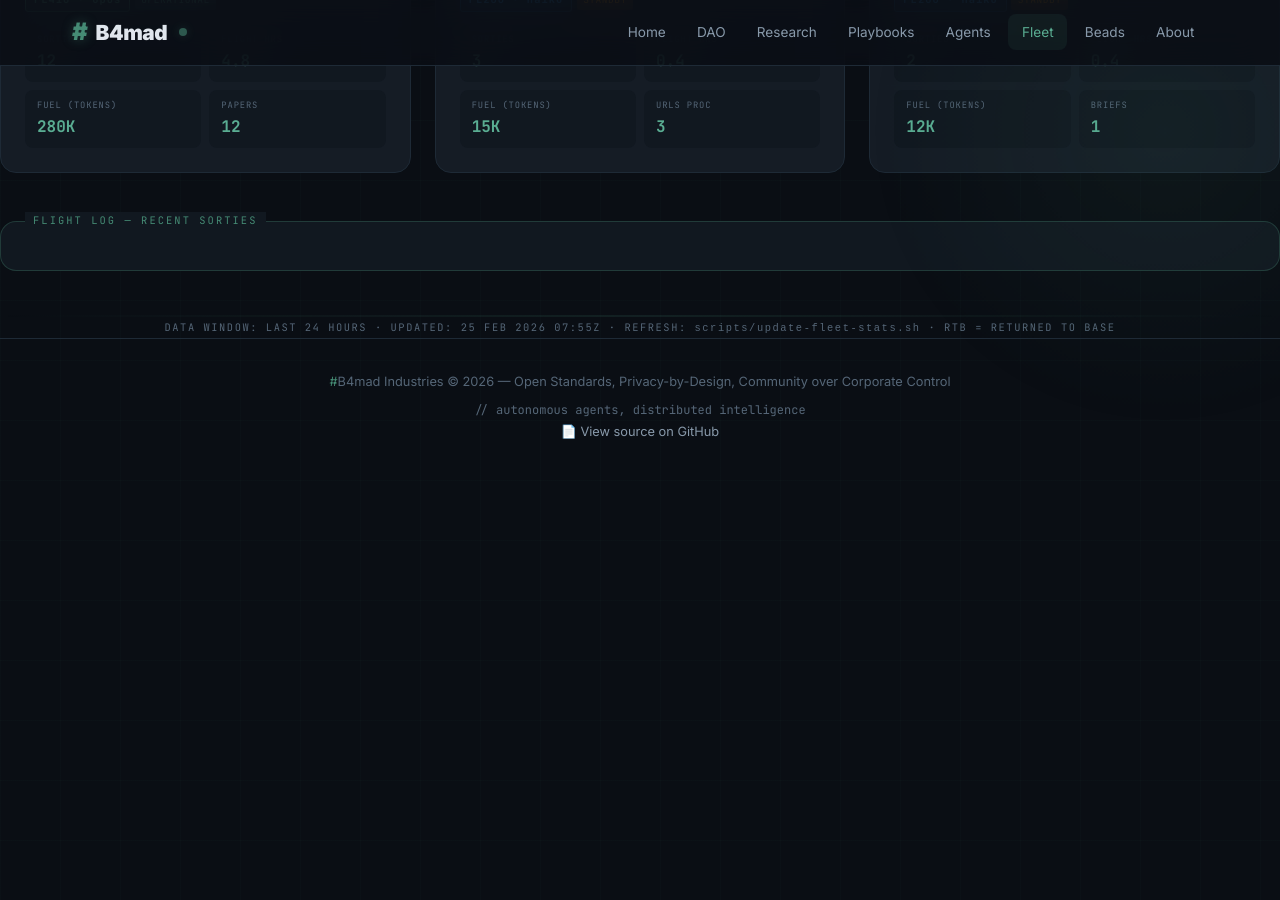
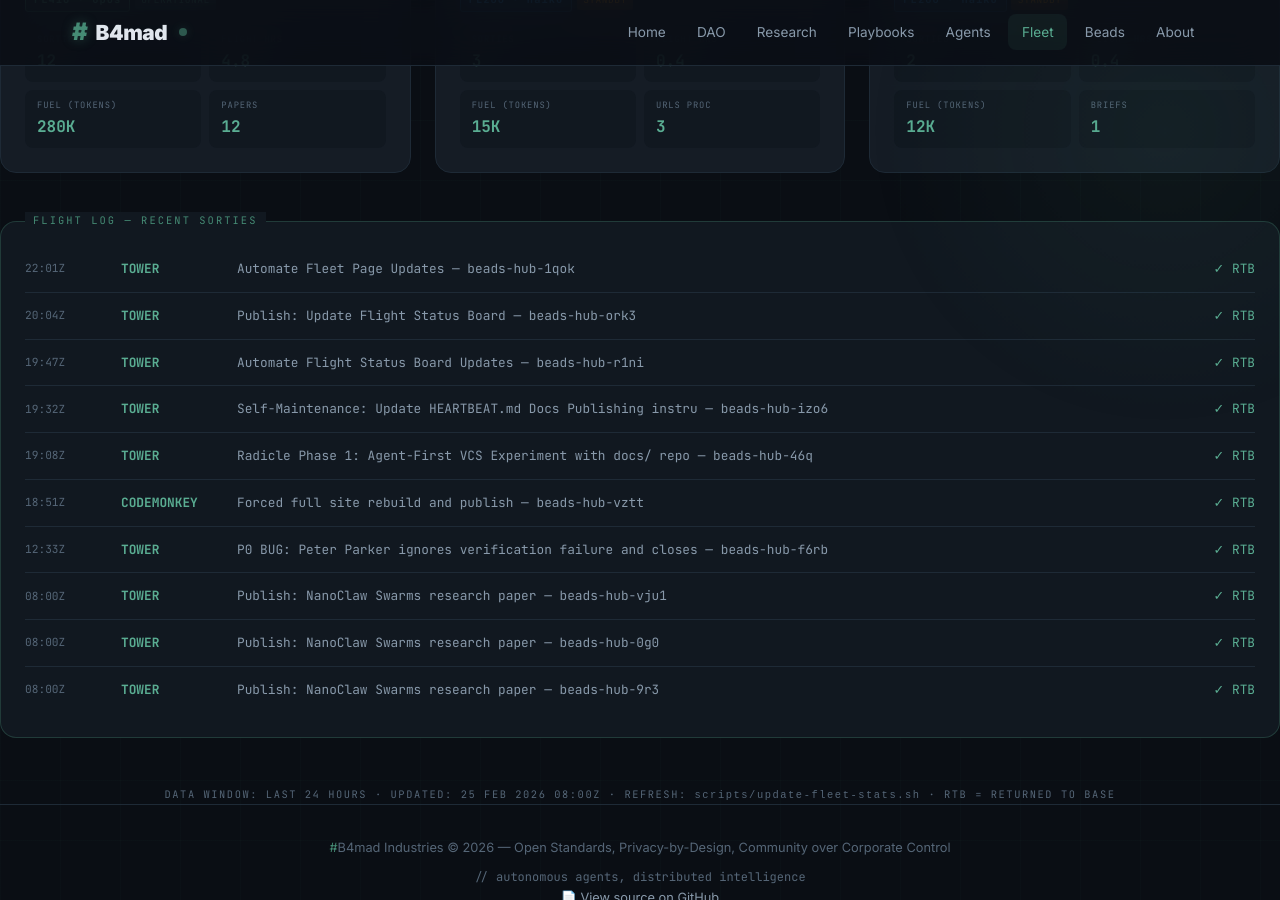
Before and after one commit to brenner-axiom/docs, a Jekyll site: the page built from fleet/index.html, in a window 1280 px wide and 900 px high, scrolled down 806 px. Built offline with Jekyll 4.4.1, drawn with Linux system fonts in a browser that asks for light colours; before the commit the page ends 1281 px from its top, so only the background shows below that; some of the changed text lies outside the part shown.

Commit message:
fleet: auto-update dashboard stats 2026-02-25T08:00Z

```diff
--- a/fleet/index.html
+++ b/fleet/index.html
@@ -284,27 +284,27 @@ description: "#B4mad Agent Fleet metrics dashboard with aviation theme"
 <!-- Cumulative Stats -->
 <div class="stats-bar">
   <div class="stat-item">
-    <div class="stat-value">0</div>
+    <div class="stat-value">50</div>
     <div class="stat-unit">nm</div>
     <div class="stat-label">Distance Flown</div>
   </div>
   <div class="stat-item">
-    <div class="stat-value">0K</div>
+    <div class="stat-value">2870K</div>
     <div class="stat-unit">kg</div>
     <div class="stat-label">Fuel Burned</div>
   </div>
   <div class="stat-item">
-    <div class="stat-value">0</div>
+    <div class="stat-value">32</div>
     <div class="stat-unit">pax</div>
     <div class="stat-label">Passengers</div>
   </div>
   <div class="stat-item">
-    <div class="stat-value">0.0</div>
+    <div class="stat-value">49.2</div>
     <div class="stat-unit">hrs</div>
     <div class="stat-label">Flight Hours</div>
   </div>
   <div class="stat-item">
-    <div class="stat-value">0</div>
+    <div class="stat-value">82</div>
     <div class="stat-unit">msn</div>
     <div class="stat-label">Sorties Flown</div>
   </div>
@@ -508,11 +508,70 @@ description: "#B4mad Agent Fleet metrics dashboard with aviation theme"
 
 <!-- Flight Log -->
 <div class="flight-log">
-
+  <div class="log-entry">
+    <span class="log-time">22:01Z</span>
+    <span class="log-callsign">TOWER</span>
+    <span class="log-mission">Automate Fleet Page Updates — beads-hub-1qok</span>
+    <span class="log-status"><span class="complete">✓ RTB</span></span>
+  </div>
+  <div class="log-entry">
+    <span class="log-time">20:04Z</span>
+    <span class="log-callsign">TOWER</span>
+    <span class="log-mission">Publish: Update Flight Status Board — beads-hub-ork3</span>
+    <span class="log-status"><span class="complete">✓ RTB</span></span>
+  </div>
+  <div class="log-entry">
+    <span class="log-time">19:47Z</span>
+    <span class="log-callsign">TOWER</span>
+    <span class="log-mission">Automate Flight Status Board Updates — beads-hub-r1ni</span>
+    <span class="log-status"><span class="complete">✓ RTB</span></span>
+  </div>
+  <div class="log-entry">
+    <span class="log-time">19:32Z</span>
+    <span class="log-callsign">TOWER</span>
+    <span class="log-mission">Self-Maintenance: Update HEARTBEAT.md Docs Publishing instru — beads-hub-izo6</span>
+    <span class="log-status"><span class="complete">✓ RTB</span></span>
+  </div>
+  <div class="log-entry">
+    <span class="log-time">19:08Z</span>
+    <span class="log-callsign">TOWER</span>
+    <span class="log-mission">Radicle Phase 1: Agent-First VCS Experiment with docs/ repo — beads-hub-46q</span>
+    <span class="log-status"><span class="complete">✓ RTB</span></span>
+  </div>
+  <div class="log-entry">
+    <span class="log-time">18:51Z</span>
+    <span class="log-callsign">CODEMONKEY</span>
+    <span class="log-mission">Forced full site rebuild and publish — beads-hub-vztt</span>
+    <span class="log-status"><span class="complete">✓ RTB</span></span>
+  </div>
+  <div class="log-entry">
+    <span class="log-time">12:33Z</span>
+    <span class="log-callsign">TOWER</span>
+    <span class="log-mission">P0 BUG: Peter Parker ignores verification failure and closes — beads-hub-f6rb</span>
+    <span class="log-status"><span class="complete">✓ RTB</span></span>
+  </div>
+  <div class="log-entry">
+    <span class="log-time">08:00Z</span>
+    <span class="log-callsign">TOWER</span>
+    <span class="log-mission">Publish: NanoClaw Swarms research paper — beads-hub-vju1</span>
+    <span class="log-status"><span class="complete">✓ RTB</span></span>
+  </div>
+  <div class="log-entry">
+    <span class="log-time">08:00Z</span>
+    <span class="log-callsign">TOWER</span>
+    <span class="log-mission">Publish: NanoClaw Swarms research paper — beads-hub-0g0</span>
+    <span class="log-status"><span class="complete">✓ RTB</span></span>
+  </div>
+  <div class="log-entry">
+    <span class="log-time">08:00Z</span>
+    <span class="log-callsign">TOWER</span>
+    <span class="log-mission">Publish: NanoClaw Swarms research paper — beads-hub-9r3</span>
+    <span class="log-status"><span class="complete">✓ RTB</span></span>
+  </div>
 </div>
 
 <div style="text-align: center; margin-top: 2rem;">
   <p style="font-family: 'JetBrains Mono', monospace; font-size: 0.65rem; color: var(--text-muted); letter-spacing: 0.15em;">
-    DATA WINDOW: LAST 24 HOURS · UPDATED: 25 FEB 2026 07:55Z ·                                                                                                                                                                                                                                                                                                                                                                                                                                                                                                                                                                                                                                                                                                                                                                                                                                                                                                                                                                                                                                                                                                                                                                                                                                                                                                                                                                                        REFRESH: <code>scripts/update-fleet-stats.sh</code> · RTB = RETURNED TO BASE
+    DATA WINDOW: LAST 24 HOURS · UPDATED: 25 FEB 2026 08:00Z ·                                                                                                                                                                                                                                                                                                                                                                                                                                                                                                                                                                                                                                                                                                                                                                                                                                                                                                                                                                                                                                                                                                                                                                                                                                                                                                                                                                                         REFRESH: <code>scripts/update-fleet-stats.sh</code> · RTB = RETURNED TO BASE
   </p>
 </div>
```
